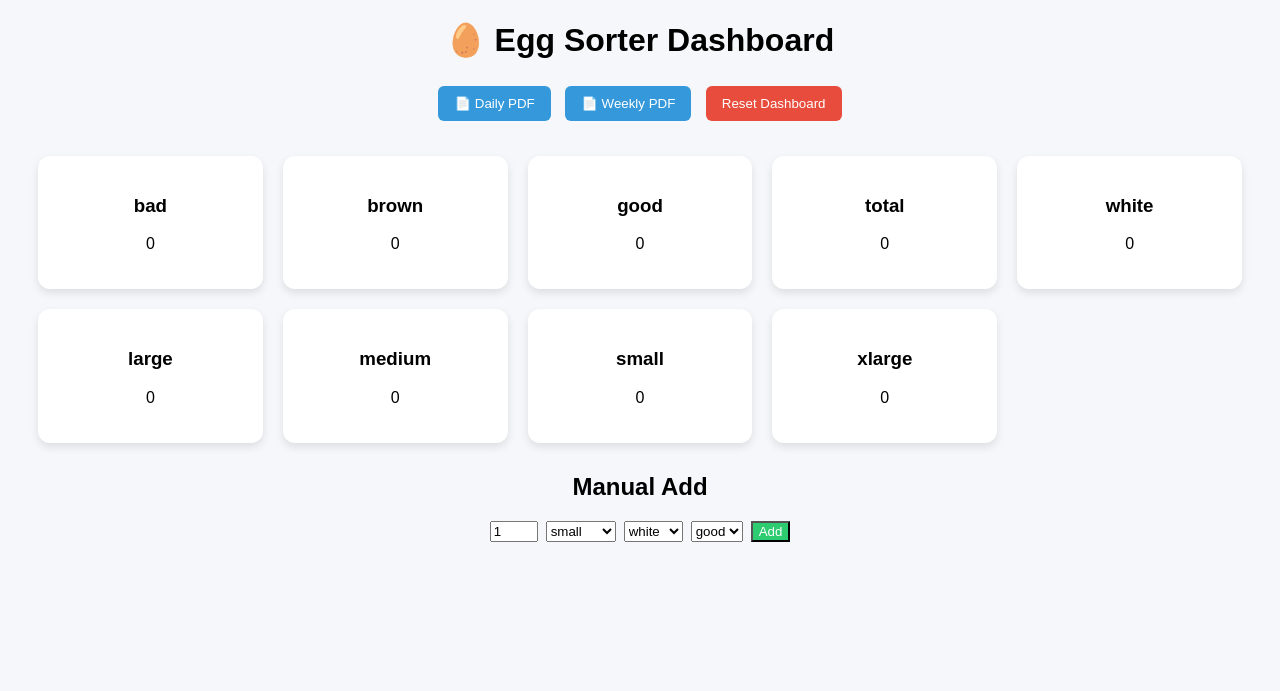
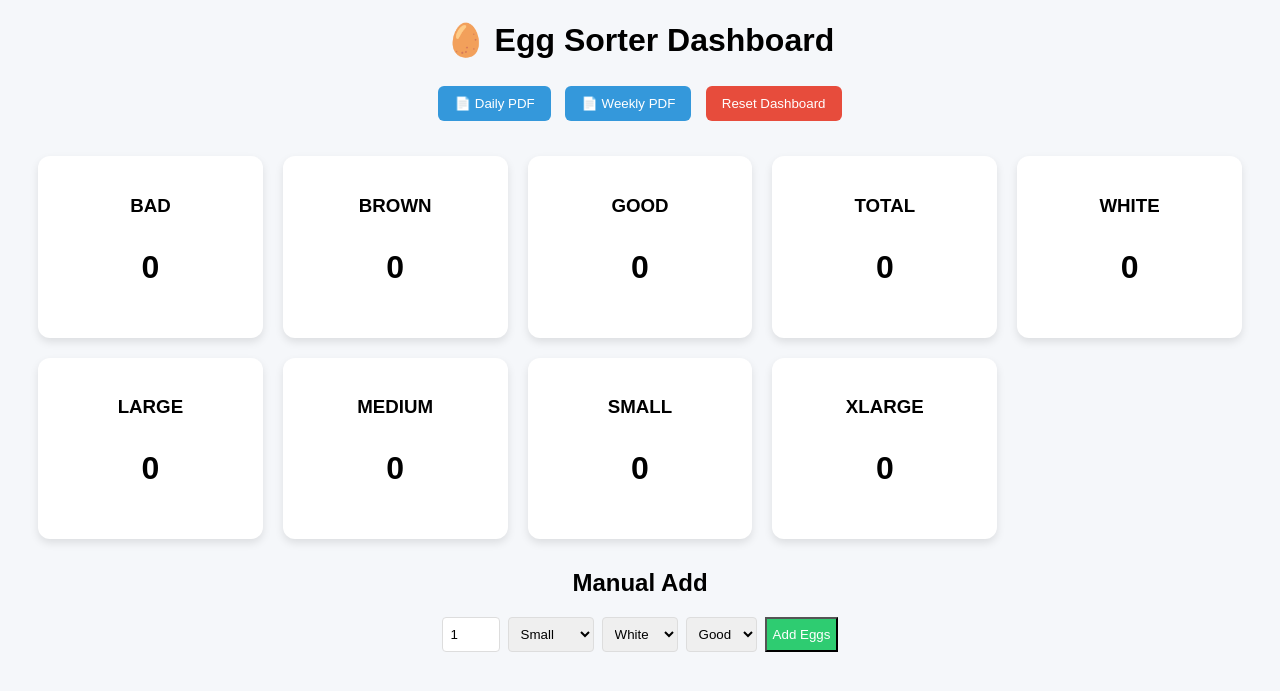
Before and after one commit to breyan01/egg-sorter-web, a Flask app: page / in a window 1280 px wide. Shown: the top 691 px of the page. Run offline with Flask 3, Linux system fonts and the light colour scheme; data that the repository does not hold is empty.

Commit message:
Update dashboard.html

```diff
--- a/backend/templates/dashboard.html
+++ b/backend/templates/dashboard.html
@@ -13,6 +13,7 @@ body { font-family: Arial; background:#f5f7fa; text-align:center; }
 .red { background:#e74c3c; color:white; }
 .green { background:#2ecc71; color:white; }
 .manual { display:flex; justify-content:center; gap:8px; margin-top:20px; }
+.manual input, .manual select { padding:8px; border-radius:4px; border:1px solid #ddd; }
 </style>
 </head>
 
@@ -30,49 +31,103 @@ body { font-family: Arial; background:#f5f7fa; text-align:center; }
 
 <h2 style="text-align:center;">Manual Add</h2>
 <div class="manual">
-    <input id="qty" type="number" min="1" max="5" value="1">
-    <select id="size"><option>small</option><option>medium</option><option>large</option><option>xlarge</option></select>
-    <select id="color"><option>white</option><option>brown</option></select>
-    <select id="quality"><option>good</option><option>bad</option></select>
-    <button class="green" onclick="manualAdd()">Add</button>
+    <input id="qty" type="number" min="1" max="5" value="1" placeholder="Qty (max 5)">
+    <select id="size">
+        <option value="small">Small</option>
+        <option value="medium">Medium</option>
+        <option value="large">Large</option>
+        <option value="xlarge">XLarge</option>
+    </select>
+    <select id="color">
+        <option value="white">White</option>
+        <option value="brown">Brown</option>
+    </select>
+    <select id="quality">
+        <option value="good">Good</option>
+        <option value="bad">Bad</option>
+    </select>
+    <button class="green" onclick="manualAdd()">Add Eggs</button>
 </div>
 
 <script>
 async function refreshData() {
+    try {
         const r = await fetch("/api/data");
         const d = await r.json();
         const box = document.getElementById("stats");
         box.innerHTML = "";
 
+        // Display counters
         Object.entries(d.counters).forEach(([k,v]) => {
-        box.innerHTML += `<div class="card"><h3>${k}</h3><p>${v}</p></div>`;
+            box.innerHTML += `<div class="card"><h3>${k.toUpperCase()}</h3><p style="font-size:2em;font-weight:bold;">${v}</p></div>`;
         });
+
+        // Display sizes
         Object.entries(d.sizes).forEach(([k,v]) => {
-        box.innerHTML += `<div class="card"><h3>${k}</h3><p>${v}</p></div>`;
+            box.innerHTML += `<div class="card"><h3>${k.toUpperCase()}</h3><p style="font-size:2em;font-weight:bold;">${v}</p></div>`;
         });
+    } catch (error) {
+        console.error("Error fetching data:", error);
+    }
 }
 
 async function manualAdd() {
-    const qty = +qtyInput.value;
-    if (qty < 1 || qty > 5) return alert("Max manual add is 5 eggs");
+    // Get values from form
+    const qty = +document.getElementById("qty").value;
+    const size = document.getElementById("size").value;
+    const color = document.getElementById("color").value;
+    const quality = document.getElementById("quality").value;
 
-    await fetch("/api/manual-add", {
-        method:"POST",
-        headers:{'Content-Type':'application/json'},
-        body:JSON.stringify({
-            qty, size:size.value, color:color.value, quality:quality.value
+    // Validate quantity
+    if (qty < 1 || qty > 5) {
+        alert("Please enter a quantity between 1 and 5");
+        return;
+    }
+
+    try {
+        const response = await fetch("/api/manual-add", {
+            method: "POST",
+            headers: {'Content-Type': 'application/json'},
+            body: JSON.stringify({
+                qty: qty,
+                size: size,
+                color: color,
+                quality: quality
             })
         });
 
+        if (response.ok) {
+            alert(`✓ Successfully added ${qty} ${size} ${color} ${quality} egg(s)!`);
             refreshData();
+        } else {
+            const error = await response.json();
+            alert("Error: " + (error.error || "Failed to add eggs"));
+        }
+    } catch (error) {
+        console.error("Error adding eggs:", error);
+        alert("Network error. Please try again.");
+    }
 }
 
 async function resetDashboard() {
-    await fetch("/api/reset", {method:"POST"});
-    refreshData();
+    if (!confirm("Reset dashboard display? (Records will remain in database)")) {
+        return;
     }
 
+    try {
+        await fetch("/api/reset", {method: "POST"});
+        alert("✓ Dashboard reset!");
         refreshData();
+    } catch (error) {
+        console.error("Error resetting:", error);
+        alert("Failed to reset dashboard");
+    }
+}
+
+// Initial load
+refreshData();
+
+// Auto-refresh every 2 seconds
 setInterval(refreshData, 2000);
 </script>
 
```
Lines whose indentation alone changed are shown as unchanged.
